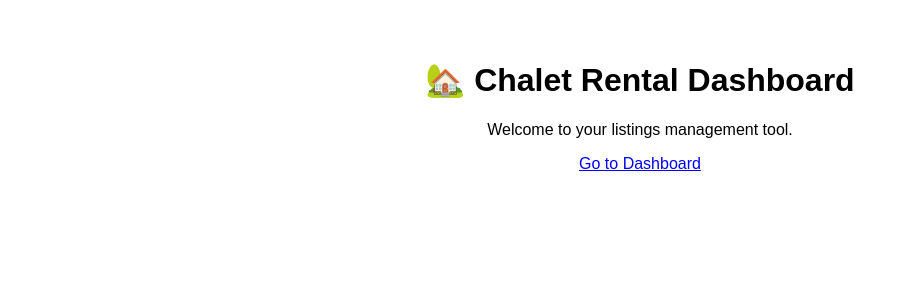
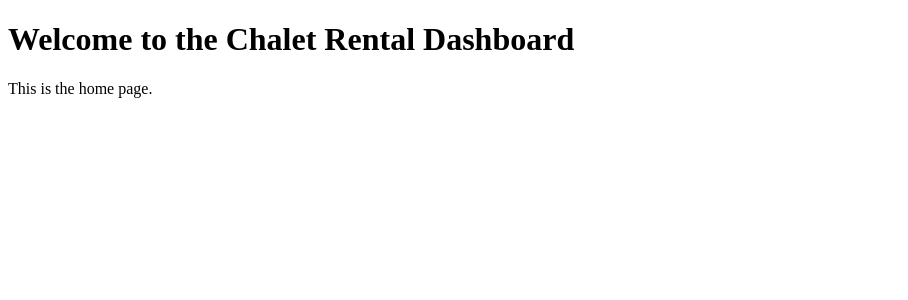
Before and after one commit to Chaletrentallebanon/Chalet-Rental-Dashboard, a Next.js app: page / in a window 1280 px wide. Shown: the top 300 px of the page, without its empty margins (0-908 px from the left). Built offline with nearby package versions, Linux system fonts and the light colour scheme.

Commit message:
Update index.js

```diff
--- a/pages/index.js
+++ b/pages/index.js
@@ -1,11 +1,8 @@
 export default function Home() {
   return (
-    <main style={{ padding: '2rem', fontFamily: 'sans-serif', textAlign: 'center' }}>
-      <h1>🏡 Chalet Rental Dashboard</h1>
-      <p>Welcome to your listings management tool.</p>
-      <a href="/ChaletRentalDashboard" style={{ color: 'blue', textDecoration: 'underline' }}>
-        Go to Dashboard
-      </a>
-    </main>
+    <div>
+      <h1>Welcome to the Chalet Rental Dashboard</h1>
+      <p>This is the home page.</p>
+    </div>
   );
 }
```
